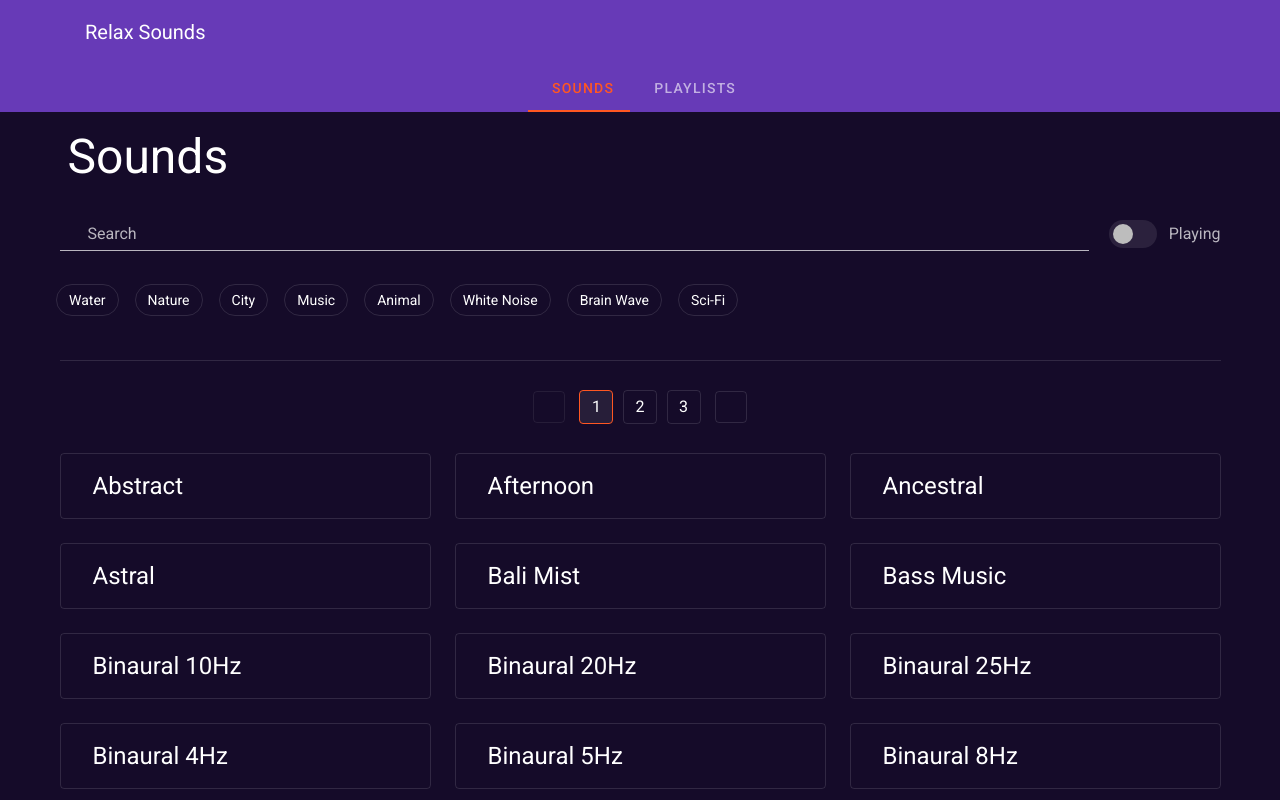
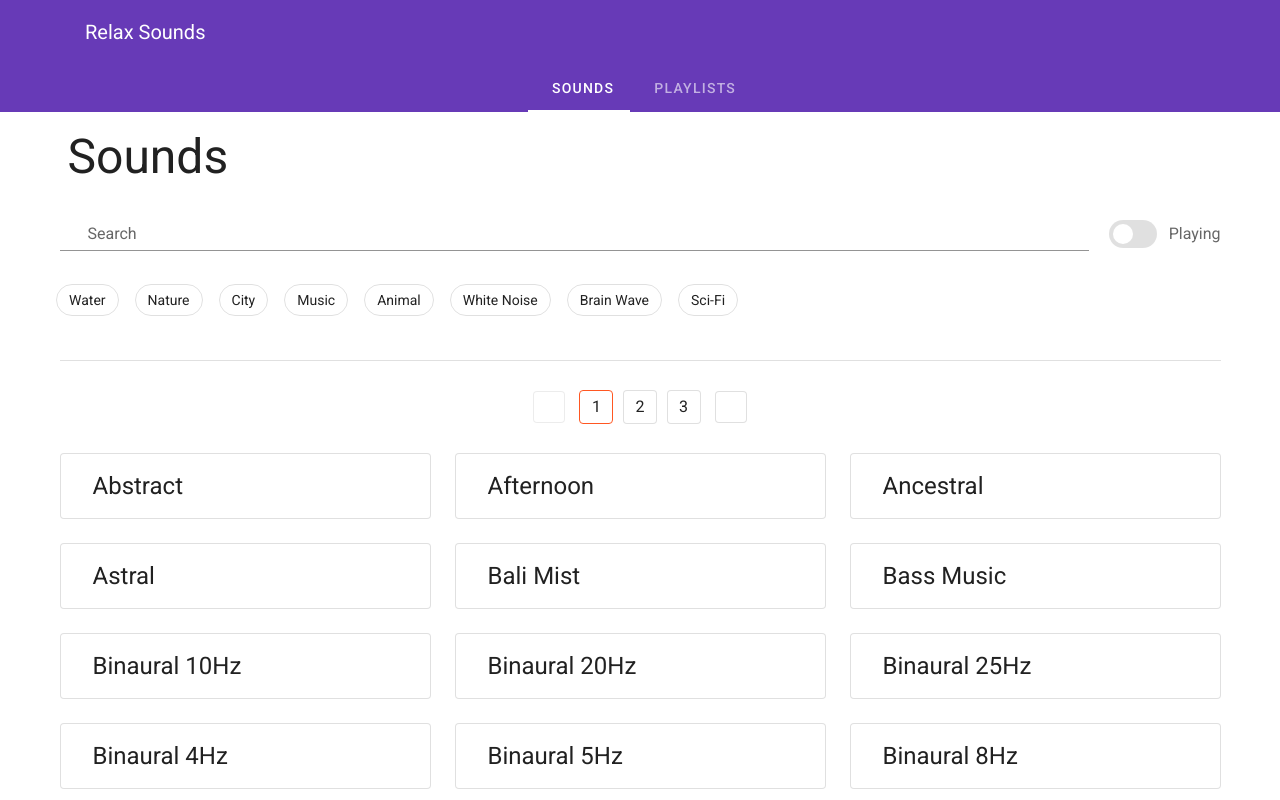
Before and after one commit to gabe565/relax-sounds, a Vue app in the folder frontend/: page /sounds in a window 1280 px wide. Shown: the top 800 px of the page. Built offline with nearby package versions, Linux system fonts and the light colour scheme; some icons are missing.

Commit message:
:lipstick: Detect user's preferred theme

```diff
--- a/frontend/src/App.vue
+++ b/frontend/src/App.vue
@@ -89,6 +89,19 @@ export default {
     drawerOpen: false,
   }),
 
+  beforeMount() {
+    // check for browser support
+    if (window.matchMedia && window.matchMedia('(prefers-color-scheme)').media !== 'not all') {
+      // set to preferred scheme
+      const mediaQuery = window.matchMedia('(prefers-color-scheme: dark)');
+      this.$vuetify.theme.isDark = mediaQuery.matches;
+      // react to changes
+      mediaQuery.addEventListener('change', (e) => {
+        this.$vuetify.theme.isDark = e.matches;
+      });
+    }
+  },
+
   computed: {
     routes() {
       return this.$router.options.routes.filter((route) => !!route.name);
--- a/frontend/src/components/Sound.vue
+++ b/frontend/src/components/Sound.vue
@@ -1,13 +1,14 @@
 <template>
   <v-card flat
           outlined
+          :dark="showProgress"
   >
     <v-progress-linear
       v-model="volumePercentage"
       absolute
       height="100%"
       color="deep-purple darken-2"
-      v-if="!sound.isStopped"
+      v-if="showProgress"
     />
     <v-row align="center" justify="center" dense>
       <v-col class="grow">
@@ -68,6 +69,10 @@ export default {
       }
       return 'fa-play';
     },
+
+    showProgress() {
+      return !this.sound.isStopped;
+    },
   },
 
   methods: {
```
